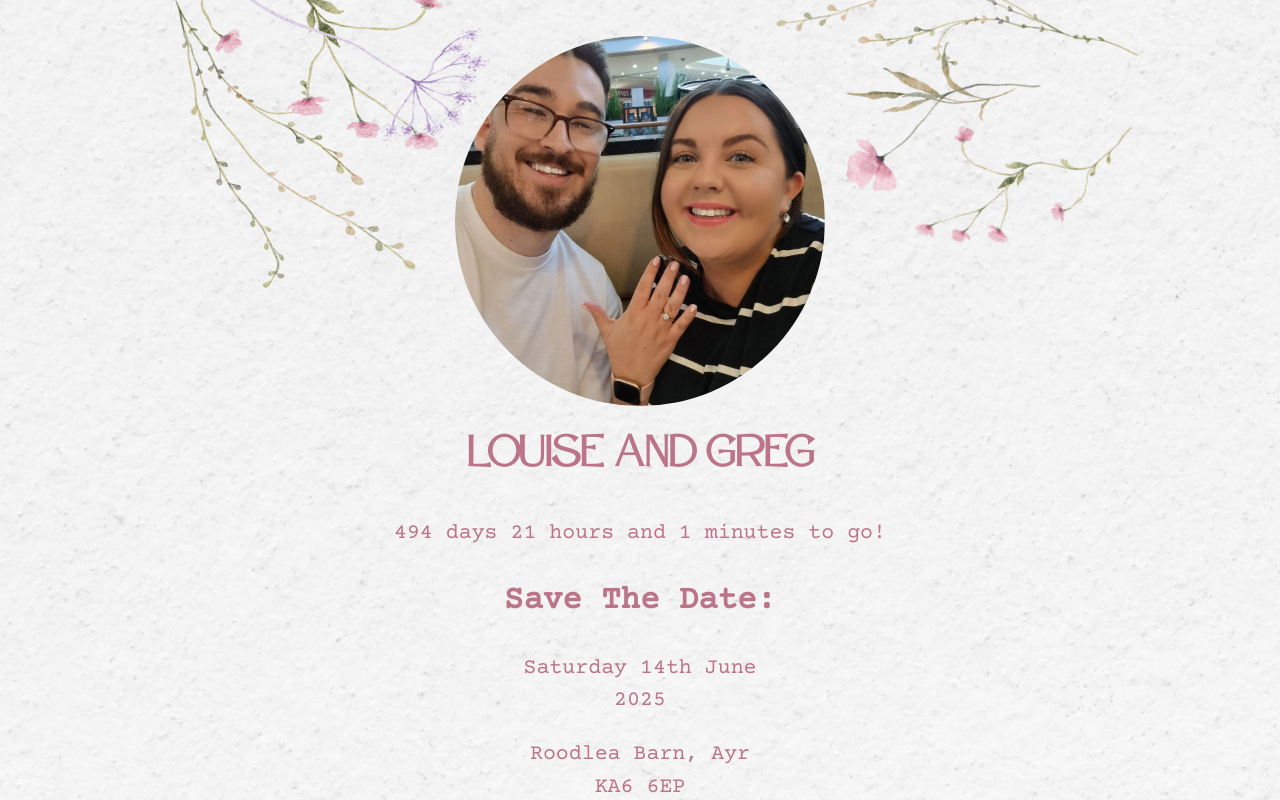
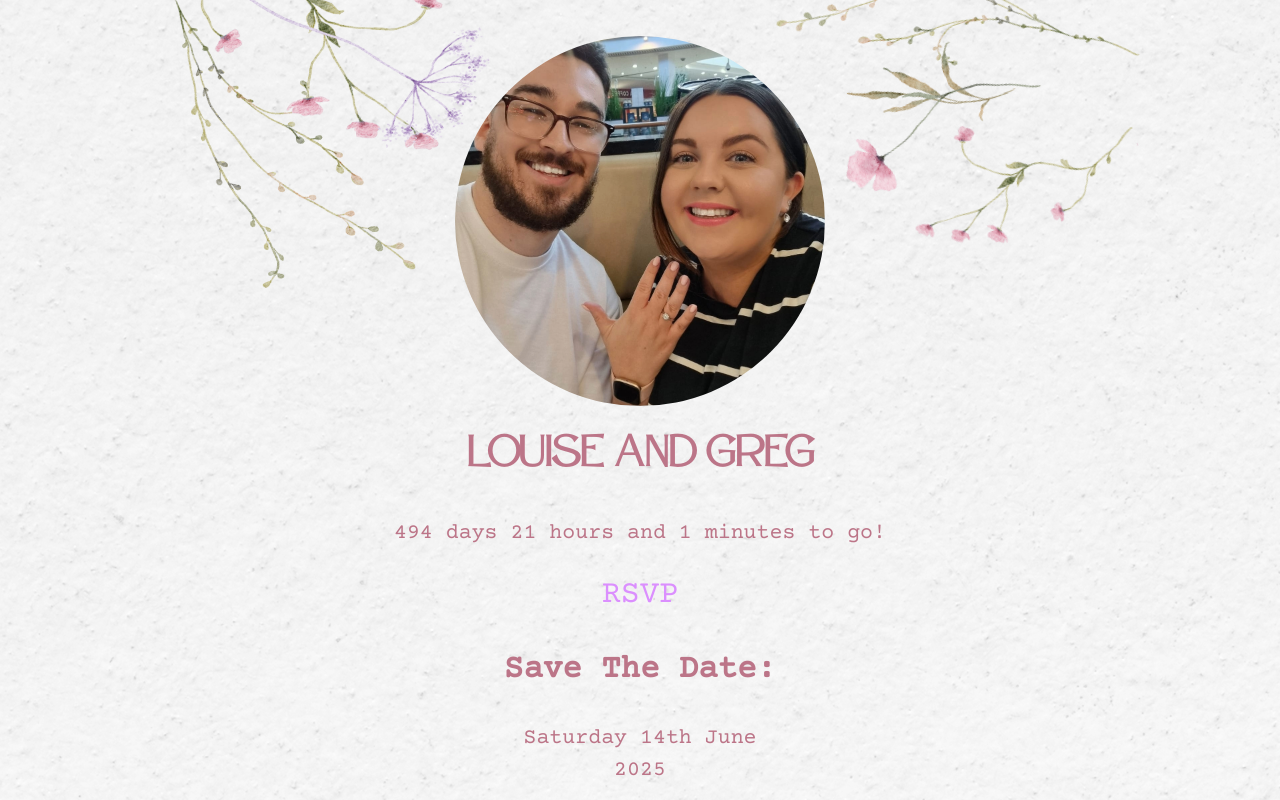
Before and after one commit to procrastian/wedding-RSVP-site, a Next.js app: page / in a window 1280 px wide. Built offline with nearby package versions, Linux system fonts and the light colour scheme.

Commit message:
google form link integrated

```diff
--- a/pages/index.js
+++ b/pages/index.js
@@ -34,6 +34,7 @@ export default function Home({ allPostsData }) {
         <div className="countdownTimer">
           <CountdownToSpecificDate date={targetDate} />
         </div>
+        <div className="RSVP"><a className="rsvpLink" href="https://docs.google.com/forms/d/e/1FAIpQLSe0sCQVxmO2HS-htiRvK8uVsUIifSD-0nAw_N1wZ6tf12V6LQ/viewform?usp=dialog" target="_blank">RSVP</a></div>
         <div className="saveDate">
           <h2>Save The Date:</h2>
           <p>
--- a/styles/global.css
+++ b/styles/global.css
@@ -44,8 +44,12 @@ h1 {
   font-family: "Atteron";
 }
 
-.saveDate, .countdownTimer {
+.saveDate, .countdownTimer, .RSVP {
   text-align: center;
+}
+
+a.rsvpLink {
+  font-size:xx-large;
 }
 
 .flower {
```
